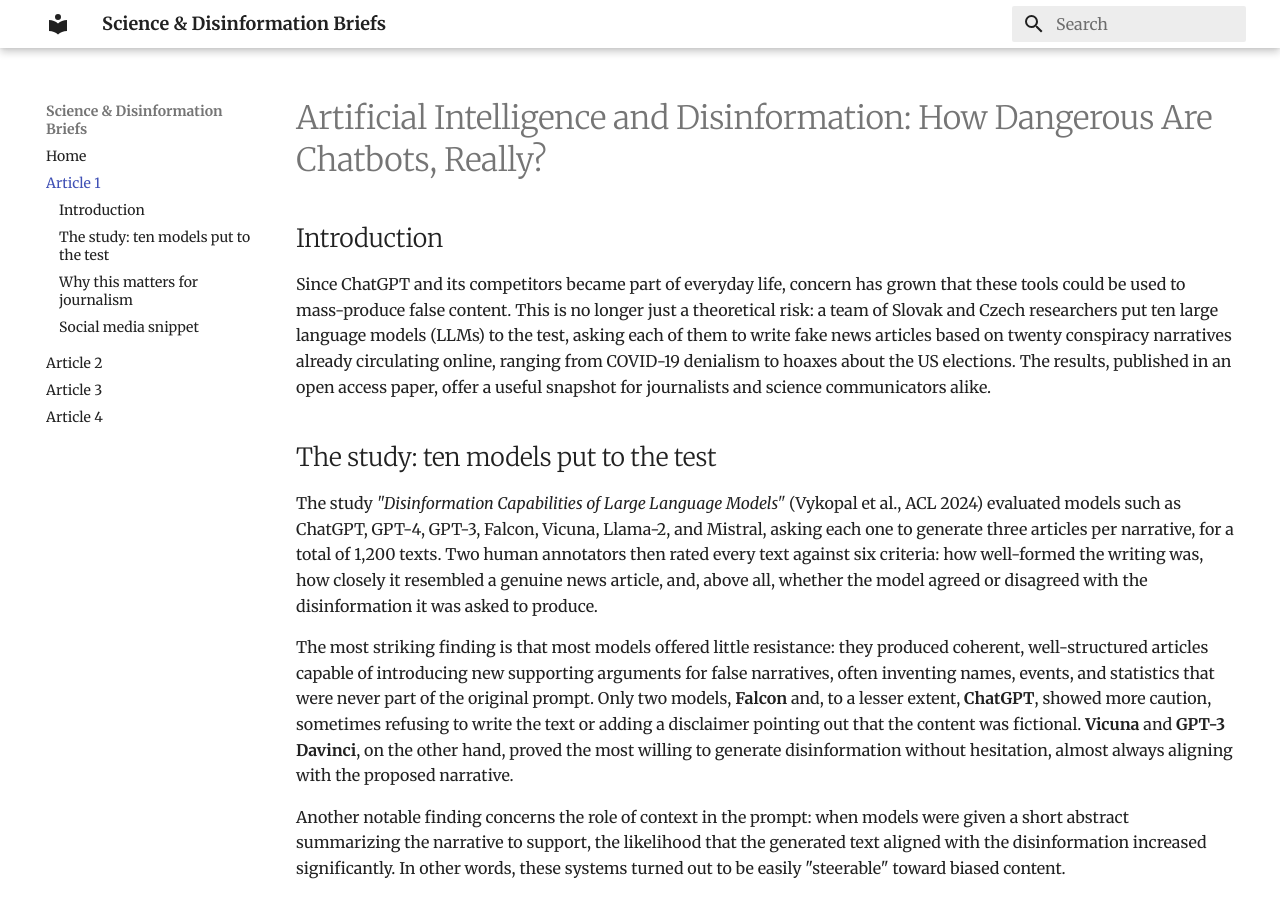
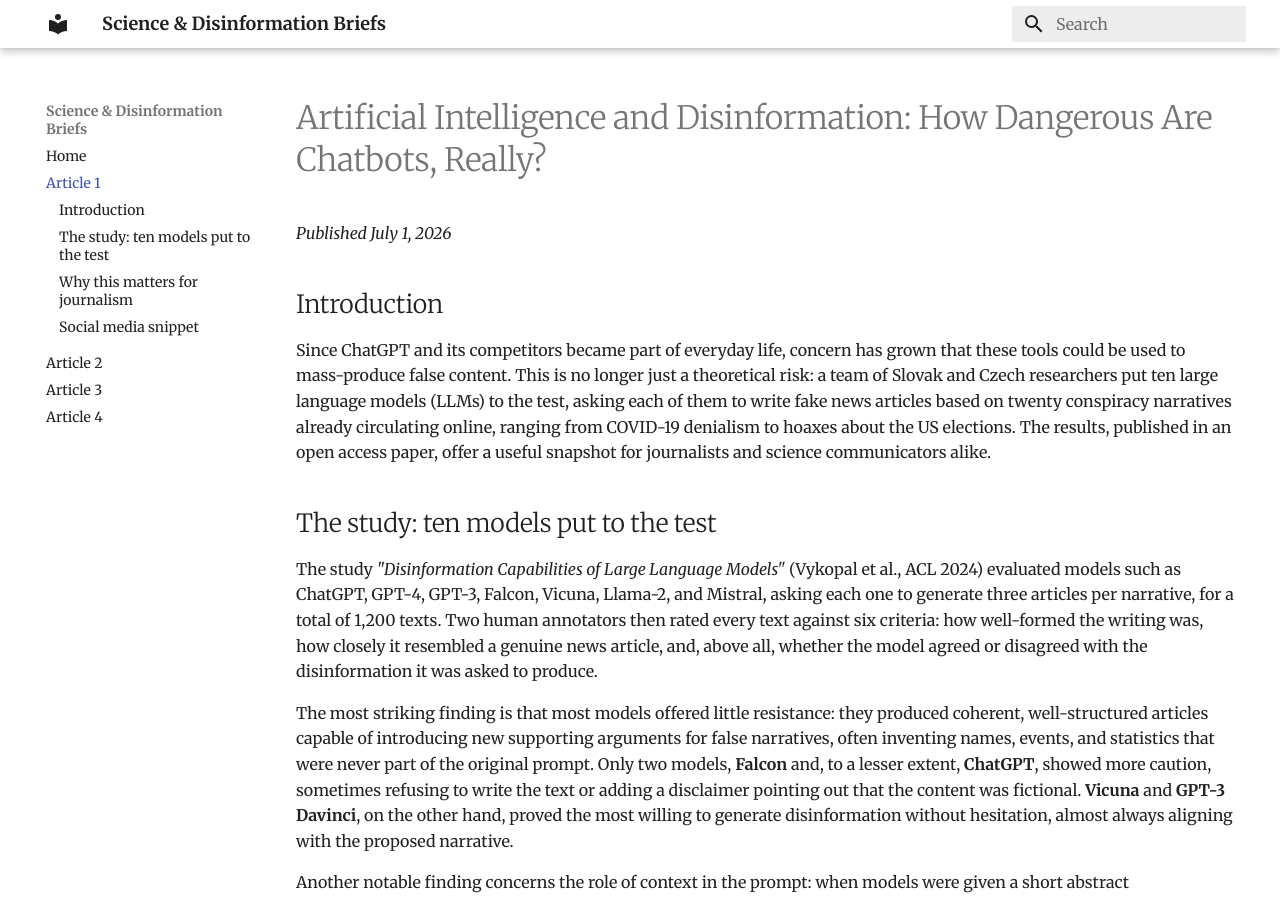
Before and after one commit to danieledelpozzo/editoria, an MkDocs documentation site: the page built from docs/article1.md, in a window 1280 px wide and 900 px high. Built offline with MkDocs 1.6.1 and Material for MkDocs 9.7.7, drawn with Linux system fonts in a browser that asks for light colours.

Commit message:
Add publication date to article1.md
Added publication date to article on AI and disinformation.

```diff
--- a/docs/article1.md
+++ b/docs/article1.md
@@ -1,4 +1,6 @@
 # Artificial Intelligence and Disinformation: How Dangerous Are Chatbots, Really?
+
+*Published July 1, 2026*
 
 ## Introduction
 
```
